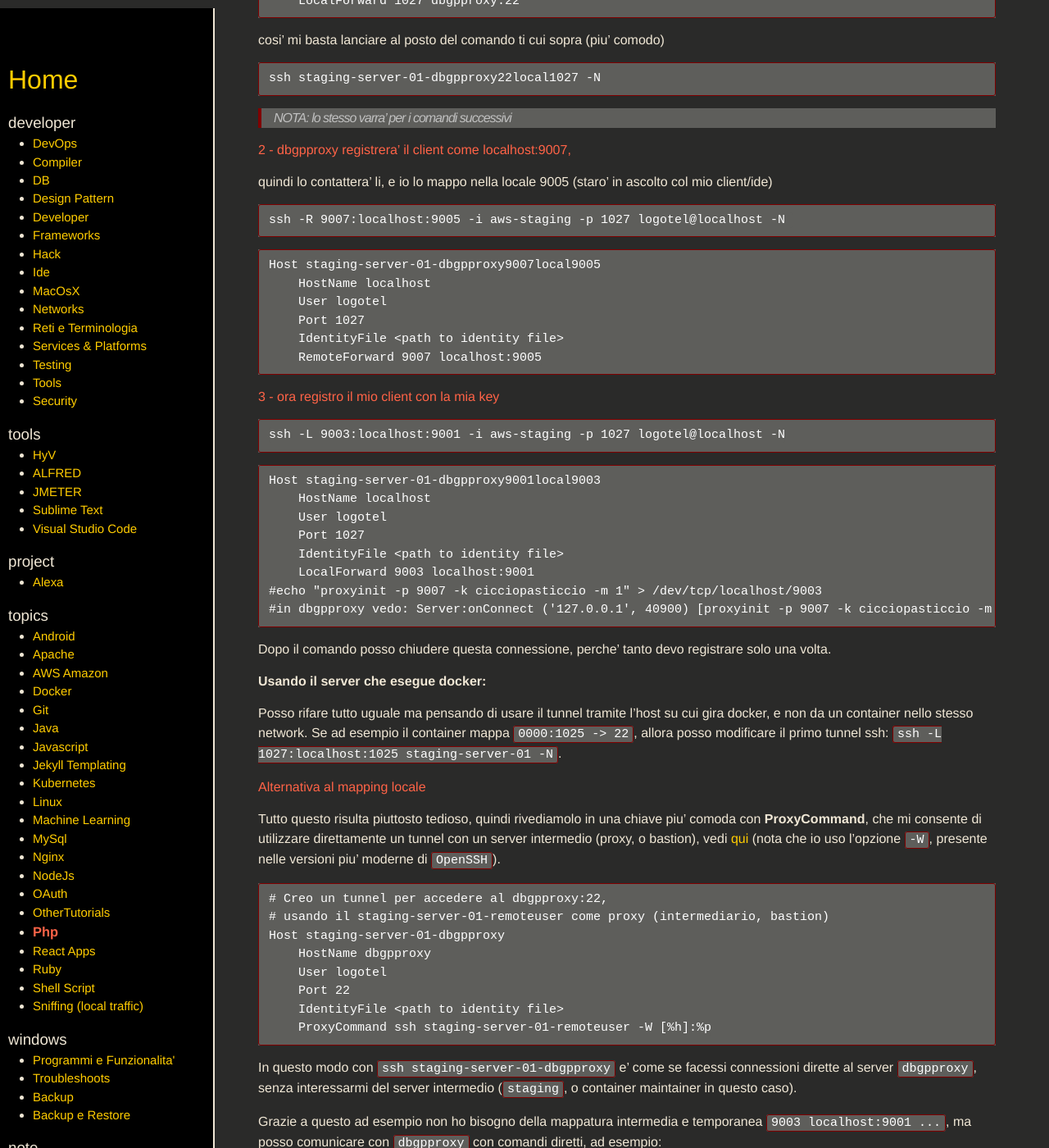
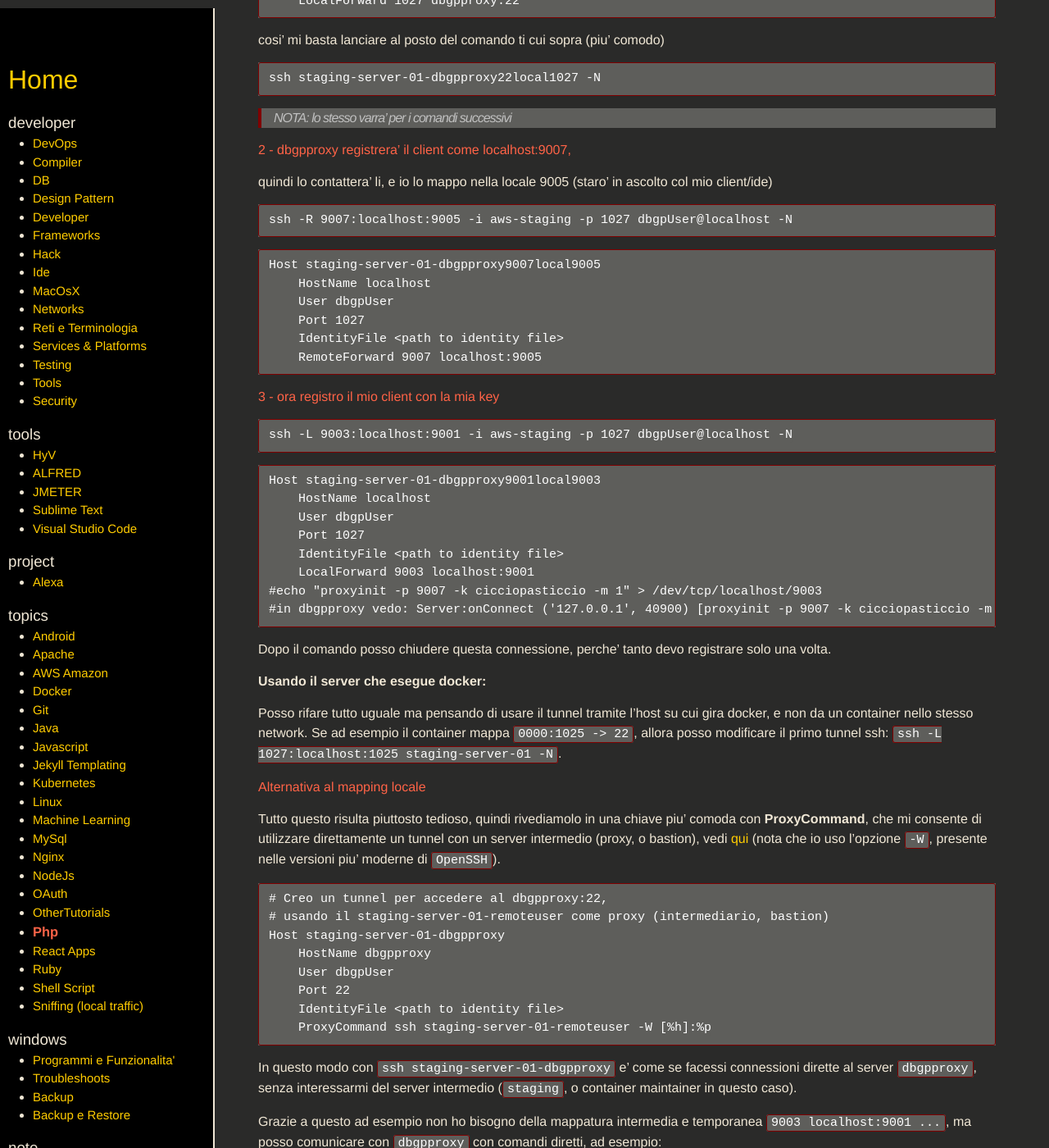
Before and after one commit to SimoSca/own-memo, a Jekyll site: the page built from _pages/topics/php.md, in a window 1280 px wide and 1400 px high, scrolled down 7086 px. Shown: the whole window at 82% size. Built offline with Jekyll 4.4.1, drawn with Linux system fonts in a browser that asks for light colours; nearby versions of some CDN libraries; some of the changed text lies outside the part shown.

Commit message:
[changed] Use a more understandable user

`````diff
--- a/_pages/topics/php.md
+++ b/_pages/topics/php.md
@@ -360,13 +360,13 @@ ssh staging-server-01-dbgpproxy22local1027 -N
 quindi lo contattera' li, e io lo mappo nella locale 9005 (staro' in ascolto col mio client/ide)
 
 ````
-ssh -R 9007:localhost:9005 -i aws-staging -p 1027 logotel@localhost -N
+ssh -R 9007:localhost:9005 -i aws-staging -p 1027 dbgpUser@localhost -N
 ````
 
 ````
 Host staging-server-01-dbgpproxy9007local9005
     HostName localhost
-    User logotel
+    User dbgpUser
     Port 1027
     IdentityFile <path to identity file>
     RemoteForward 9007 localhost:9005
@@ -375,13 +375,13 @@ Host staging-server-01-dbgpproxy9007local9005
 #### 3 - ora registro il mio client con la mia key
 
 ````
-ssh -L 9003:localhost:9001 -i aws-staging -p 1027 logotel@localhost -N
+ssh -L 9003:localhost:9001 -i aws-staging -p 1027 dbgpUser@localhost -N
 ````
 
 ````
 Host staging-server-01-dbgpproxy9001local9003
     HostName localhost
-    User logotel
+    User dbgpUser
     Port 1027
     IdentityFile <path to identity file>
     LocalForward 9003 localhost:9001
@@ -412,7 +412,7 @@ vedi [qui](https://www.cyberciti.biz/faq/linux-unix-ssh-proxycommand-passing-thr
 # usando il staging-server-01-remoteuser come proxy (intermediario, bastion)
 Host staging-server-01-dbgpproxy
     HostName dbgpproxy
-    User logotel
+    User dbgpUser
     Port 22
     IdentityFile <path to identity file>
     ProxyCommand ssh staging-server-01-remoteuser -W [%h]:%p
@@ -443,7 +443,7 @@ o piu' semplice con `.ssh/config`:
 # usando il staging-server-01-remoteuser come proxy (intermediario, bastion)
 Host staging-server-01-dbgpproxy*
     HostName dbgpproxy
-    User logotel
+    User dbgpUser
     Port 22
     IdentityFile <path to identity file>
     ProxyCommand ssh staging-server-01-remoteuser -W [%h]:%p
`````
